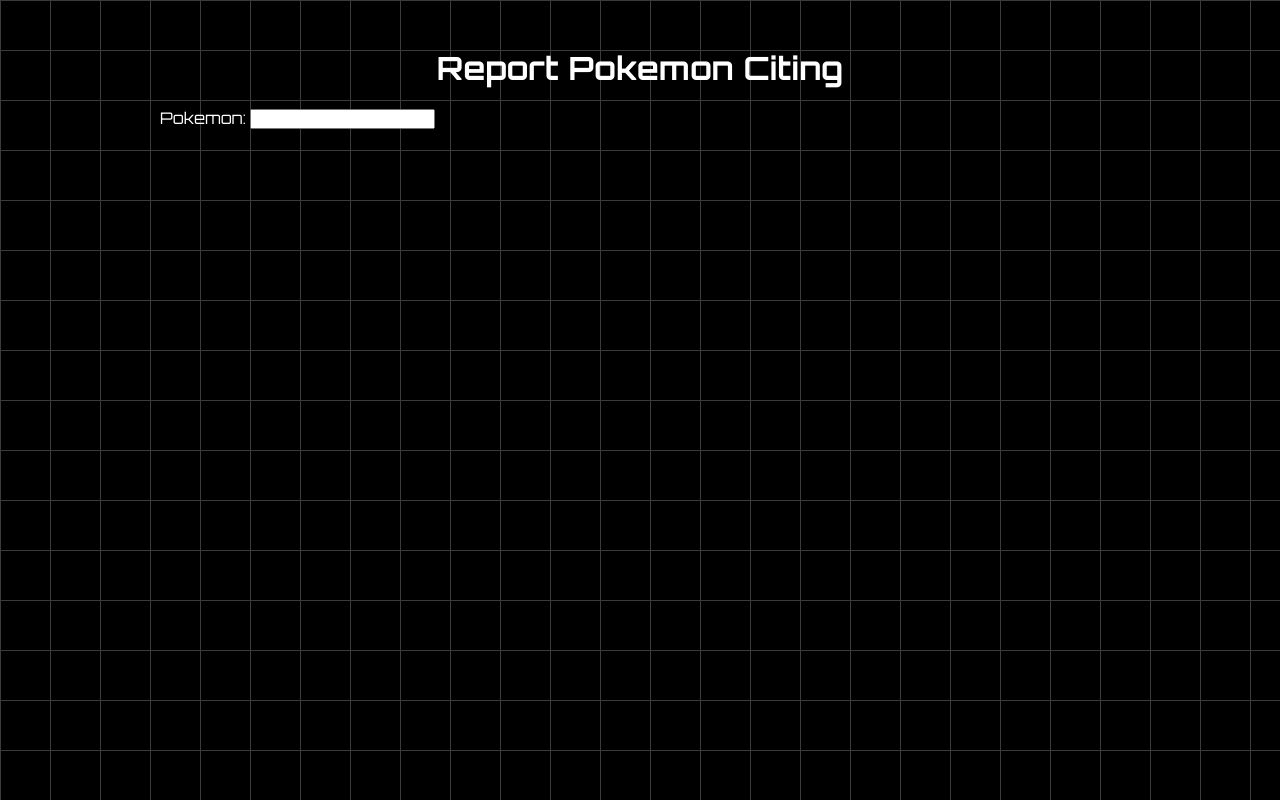
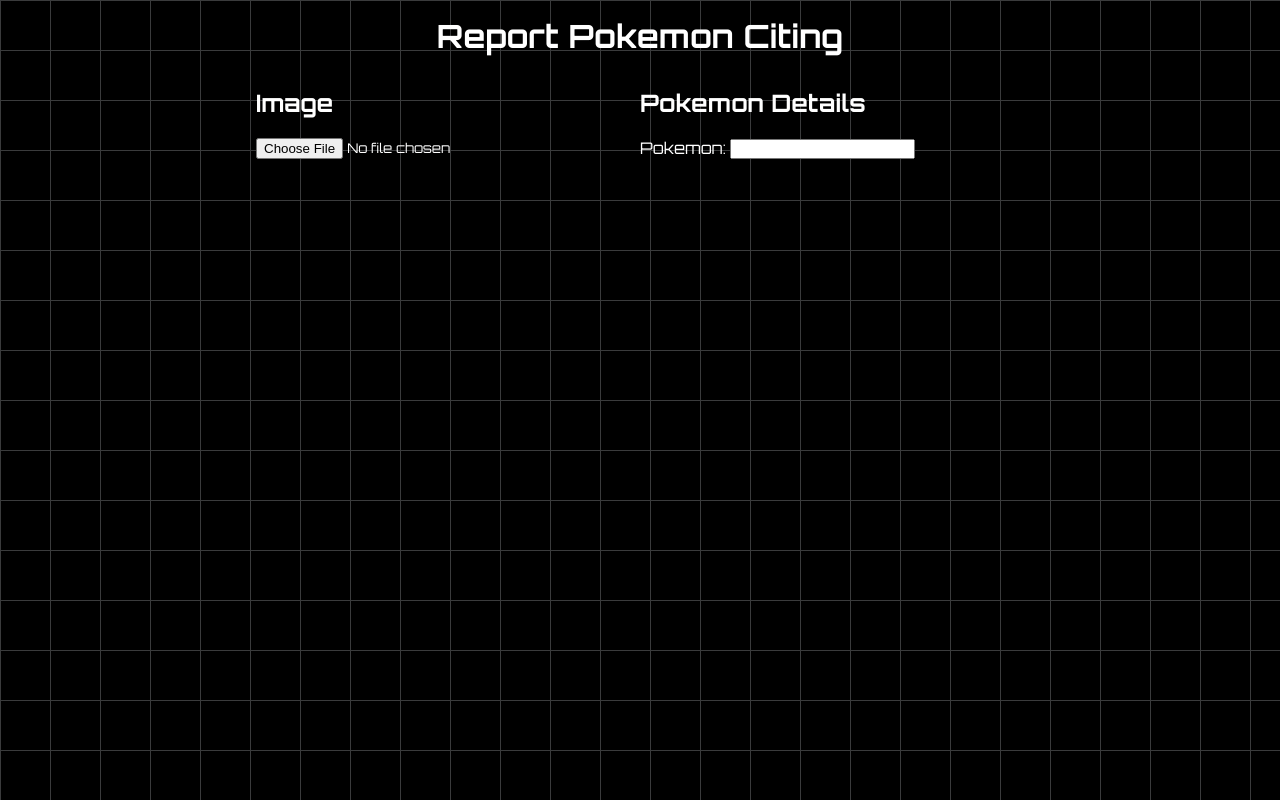
Before and after one commit to CodeForFun7325/pokedex, a Next.js app: page /report in a window 1280 px wide. Built offline with nearby package versions, Linux system fonts and the light colour scheme.

Commit message:
Add image preview

```diff
--- a/app/component/info/info.tsx
+++ b/app/component/info/info.tsx
@@ -62,7 +62,7 @@
       <div aria-label={`Information on ${p?.name}`} className="pokemon-info">
         <div>
           <h2>{p?.name.toUpperCase()}</h2>
-          <Link className="report-btn" href="/report">Report Citing</Link>
+          <Link className="report-btn" href={`/report?pokemon=${p?.name}`}>Report Citing</Link>
         </div>
         <br />
 
--- a/app/report/page.css
+++ b/app/report/page.css
@@ -4,8 +4,29 @@
 }
 
 .report-form {
-  height: 80vh;
-  width: 80vw;
   margin: auto;
   padding: 2rem;
+  display: flex;
+  flex-direction: row;
+  justify-content: center;
 }
+
+.image-upload {
+  display: flex;
+  flex-direction: column;
+}
+
+.image-upload, .pokemon-details {
+  width: 30vw;
+  height: 80vh;
+}
+
+#imagePreview {
+  width: 300px;
+  margin-top: 20px;
+  margin-bottom: 20px;
+}
+
+.pokemon-details > input {
+  color: black;
+}
--- a/app/report/page.tsx
+++ b/app/report/page.tsx
@@ -1,14 +1,45 @@
+"use client";
+
+import React, { useState } from "react";
+
 import "./page.css";
 
 export default function ReportCiting() {
+  const [image, setImage] = useState<string | null>(null);
+
+  const setImageOnChange = (e : React.ChangeEvent<HTMLInputElement>) => {
+    const file = e.target.files?.[0];
+
+    if (file) {
+      const reader = new FileReader();
+      reader.onloadend = () => setImage(reader.result as string);
+      reader.readAsDataURL(file);
+    }
+  }
+
   return (
-    <div className="report-form">
+    <>
       <h1>Report Pokemon Citing</h1>
-      <br />
-      <form>
-        <label htmlFor="name">Pokemon: </label>
-        <input id="name" type="text" name="name"/>
-      </form>
-    </div>
+      <div className="report-form">
+
+        {/* Image Upload Section */}
+        <form className="image-upload">
+          <h2>Image</h2>
+          <br />
+          {image && <img src={image} alt="Uploaded image preview" id="imagePreview" />}
+          <input type="file" id="imageUpload" accept="image/*" onChange={setImageOnChange}/>
+        </form>
+
+        <br />
+
+        {/* Pokemon Details */}
+        <form className="pokemon-details">
+          <h2>Pokemon Details</h2>
+          <br />
+          <label htmlFor="name">Pokemon: </label>
+          <input id="name" type="text" name="name"/>
+        </form>
+      </div>
+    </>
   );
 }
```
